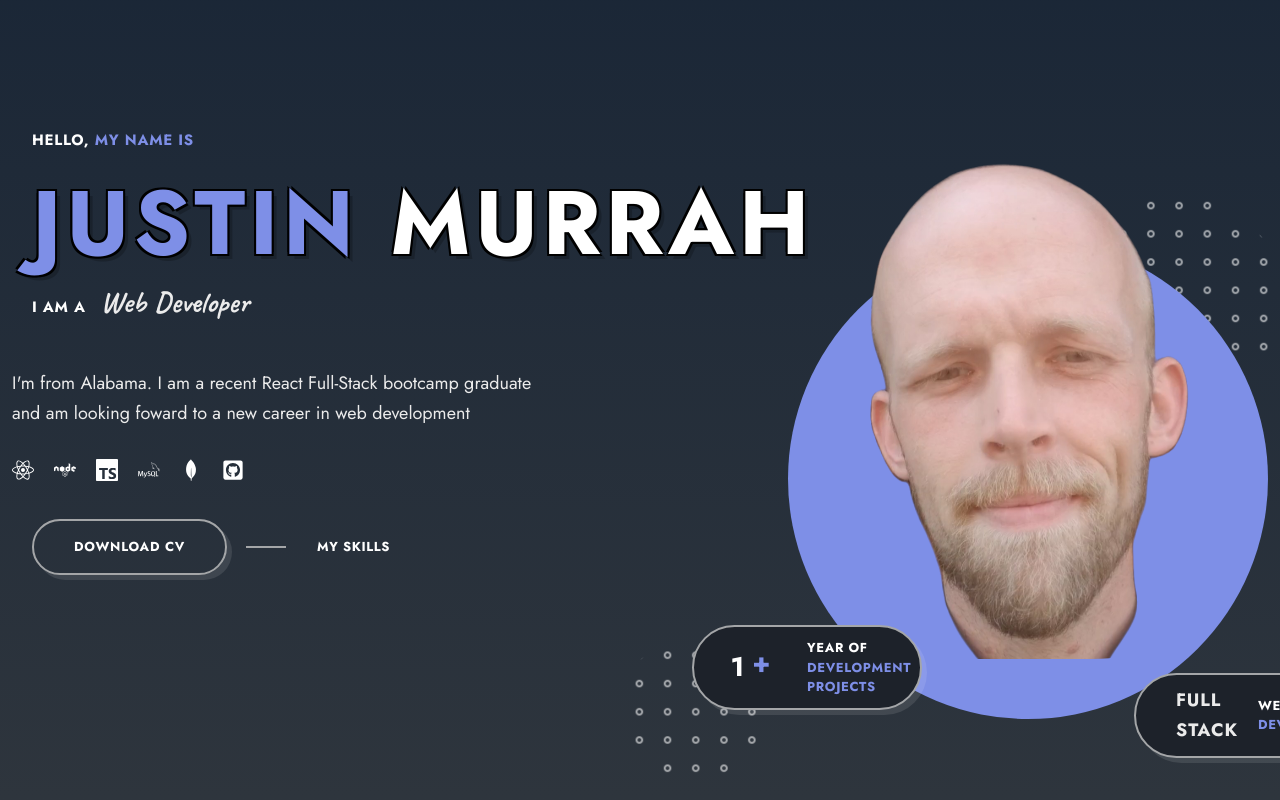
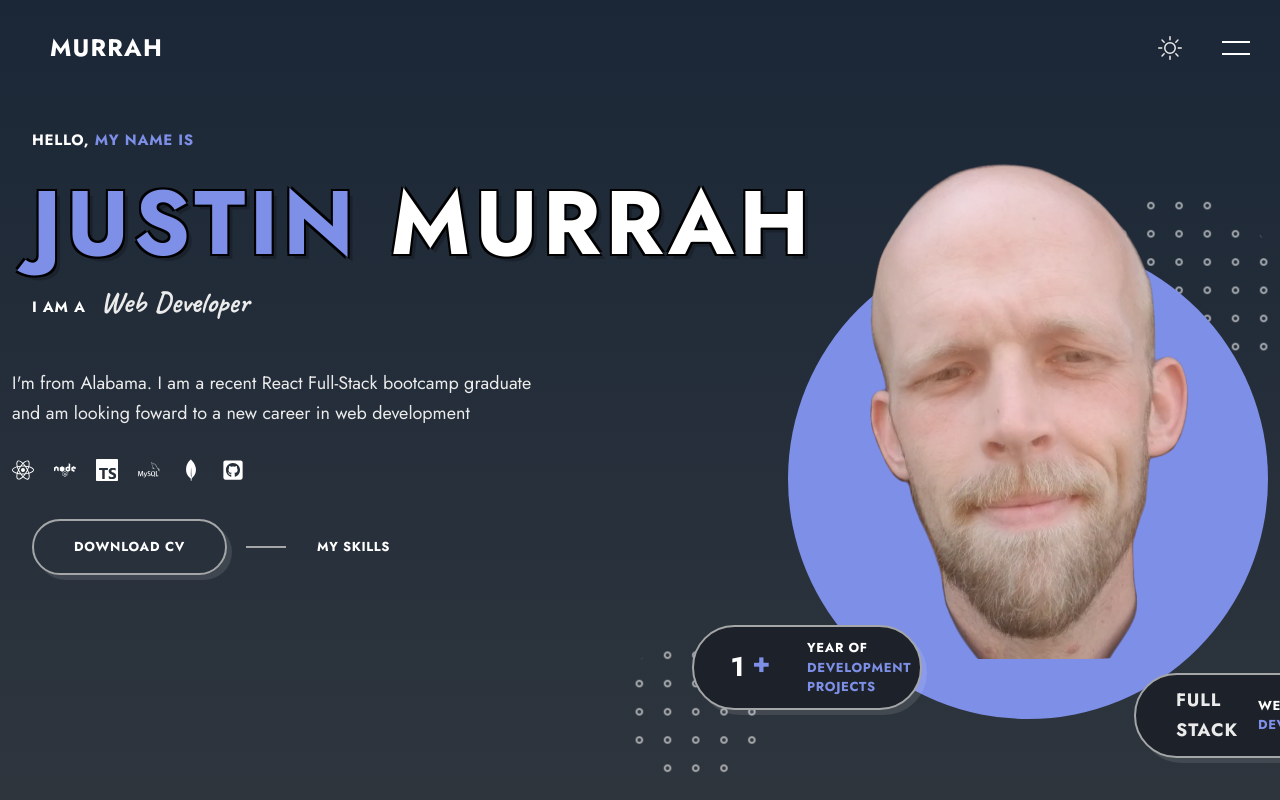
Before and after one commit to Jaymoo87/ViteReactPortfolio, a React (Vite) app: page /#home in a window 1280 px wide. Shown: the top 800 px of the page. Built offline with nearby package versions, Linux system fonts and the light colour scheme.

Commit message:
header and nav menu started and styled

```diff
--- a/package.json
+++ b/package.json
@@ -14,6 +14,7 @@
     "react": "^18.2.0",
     "react-dom": "^18.2.0",
     "react-icons": "^4.7.1",
+    "react-scroll": "^1.8.9",
     "swiper": "^9.0.5"
   },
   "devDependencies": {
--- a/src/App.css
+++ b/src/App.css
@@ -76,6 +76,10 @@
 body {
   color: var(--text-color);
   background-color: var(--bg-color);
+}
+
+body.no-scroll {
+  overflow: hidden;
 }
 
 h1,
--- a/src/App.jsx
+++ b/src/App.jsx
@@ -11,12 +11,14 @@
 import Blog from "./components/blog/Blog";
 import Contact from "./components/contact/Contact";
 import Footer from "./components/footer/Footer";
+import Header from "./components/header/Header";
 
 function App() {
   const [count, setCount] = useState(0);
 
   return (
     <main className="main">
+      <Header />
       <Home />
       {/* <Services /> */}
       <Skills />
--- a/src/components/contact/Contact.jsx
+++ b/src/components/contact/Contact.jsx
@@ -122,9 +122,7 @@
 
           <div className="contact__submit">
             <p>* Accept the terms and conditions</p>
-            <button type="submit" className="btn text-cs">
-              Submit
-            </button>
+            <button className="btn text-cs">Submit</button>
           </div>
         </form>
       </div>
--- /dev/null
+++ b/src/components/header/Header.jsx
@@ -0,0 +1,92 @@
+import React, { useEffect, useState } from "react";
+import { Link, animateScroll } from "react-scroll";
+
+import { FaNode, FaGithubSquare, FaReact } from "react-icons/fa";
+import { SiTypescript, SiMysql, SiMongodb } from "react-icons/si";
+
+import { links } from "../../Data";
+import { BsSun, BsMoon } from "react-icons/bs";
+import "./header.css";
+import { scrollToTop } from "react-scroll/modules/mixins/animate-scroll";
+
+const Header = () => {
+  const [showMenu, setShowMenu] = useState(false);
+  const [scrollNav, setScrollNav] = useState(() => {
+    document.body.classList.toggle("no-scroll", showMenu);
+  }, [showMenu]);
+
+  const scrollTop = () => {
+    animateScroll.scrollToTop();
+  };
+
+  return (
+    <header className="header">
+      <nav className="nav">
+        <Link to="/" onClick={scrollTop} className="nav__logo text-cs">
+          Murrah
+        </Link>
+
+        <div className={`${showMenu ? `nav__menu show-menu ` : `nav__menu`}`}>
+          <div className="nav__data">
+            <ul className="nav__list">
+              {links.map(({ name, path }, index) => {
+                return (
+                  <li className="nav__item" key={index}>
+                    <Link
+                      className="nav__link text-cs"
+                      to={path}
+                      spy={true}
+                      hashSpy={true}
+                      smooth={true}
+                      offset={-150}
+                      duration={500}
+                      onClick={() => setShowMenu(!showMenu)}
+                    >
+                      {name}
+                    </Link>
+                  </li>
+                );
+              })}
+            </ul>
+            <div className="header__socials">
+              <div className="header__social-link">
+                <FaReact />
+              </div>
+              <div className="header__social-link">
+                <FaNode />
+              </div>
+              <div className="header__social-link">
+                <SiTypescript />
+              </div>
+              <div className="header__social-link">
+                <SiMysql />
+              </div>
+              <div className="header__social-link">
+                <SiMongodb />
+              </div>
+              <a href="https://github.com/Jaymoo87" className="header__social-link">
+                <FaGithubSquare />
+              </a>
+            </div>
+          </div>
+        </div>
+
+        <div className="nav__btns">
+          <div className="theme__toggler">
+            <BsSun />
+          </div>
+
+          <div
+            className={`${showMenu ? `nav__toggle animate-toggle ` : `nav__toggle`}`}
+            onClick={() => setShowMenu(!showMenu)}
+          >
+            <span></span>
+            <span></span>
+          </div>
+        </div>
+      </nav>
+    </header>
+  );
+};
+
+export default Header;
--- /dev/null
+++ b/src/components/header/header.css
@@ -0,0 +1,132 @@
+.header {
+  position: absolute;
+  top: 0;
+
+  width: 100%;
+  z-index: 100;
+  padding: 30px;
+}
+
+.nav {
+  display: flex;
+  justify-content: space-between;
+}
+
+.nav__logo {
+  color: var(--title-color);
+  font-size: var(--h4-font-size);
+  font-weight: 700;
+  cursor: pointer;
+}
+
+.nav__menu {
+  position: fixed;
+  top: 0;
+  right: 0;
+  width: 0;
+  height: 100vh;
+  display: flex;
+  background-color: var(--bg-color-alt);
+  transition: all 1s var(--transition);
+  z-index: 10;
+}
+
+.show-menu {
+  width: 512px;
+}
+
+.nav__data {
+  padding: 80px 84px 0 154px;
+  margin: auto;
+  width: 100%;
+}
+
+.nav__list {
+  margin-bottom: 40px;
+}
+
+.nav__list li {
+  margin-bottom: 20px;
+}
+
+.nav__link {
+  color: var(--title-color);
+  font-size: var(--h5-font-size);
+  font-weight: 700;
+  transition: all 0.3s var(--transition);
+  cursor: pointer;
+}
+
+.active,
+.nav__link:hover {
+  color: var(--primary-color);
+}
+
+.header__socials {
+  display: flex;
+  column-gap: 20px;
+  margin-bottom: 30px;
+}
+
+.header__social-link {
+  color: var(--title-color);
+  font-size: var(--h5-font-size);
+  transition: all 0.7s var(--transition);
+}
+.header__social-link:hover {
+  color: var(--primary-color);
+}
+
+.nav__btns {
+  display: flex;
+  align-items: center;
+  column-gap: 40px;
+}
+
+.nav__toggle {
+  height: 30px;
+  width: 28px;
+  position: relative;
+
+  z-index: 100;
+}
+
+.theme__toggler,
+.nav__toggle {
+  cursor: pointer;
+}
+
+.theme__toggler {
+  font-size: var(--h4-font-size);
+  display: flex;
+  align-items: center;
+  cursor: pointer;
+}
+
+.nav__toggle span {
+  position: absolute;
+  left: 0;
+  width: 100%;
+  height: 2px;
+  background-color: var(--title-color);
+  transition: all 0.8s var(--transition);
+  transition-delay: 0.2s;
+}
+
+.nav__toggle span:first-child {
+  top: 8px;
+}
+
+.nav__toggle span:last-child {
+  bottom: 8px;
+}
+
+.animate-toggle span:first-child {
+  transform: rotate(-45deg);
+  top: 14px;
+}
+
+.animate-toggle span:last-child {
+  transform: rotate(45deg);
+  bottom: 14px;
+}
--- a/src/components/portfolio/Items.jsx
+++ b/src/components/portfolio/Items.jsx
@@ -32,7 +32,7 @@
             <h3 className="portfolio__title">{title}</h3>
             <p className="portfolio__description">{description}</p>
 
-            <a href="https://jaymooblog.fly.dev/" className="link">
+            <a href={link} className="link">
               {link}
               <FaArrowRight className="link__icon"></FaArrowRight>
             </a>
```
Also changed, not shown: 1 other file (tests, documents, lock files or other folders).
